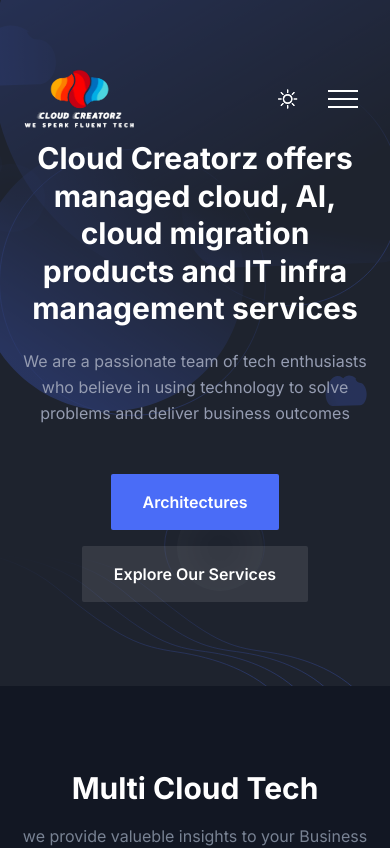
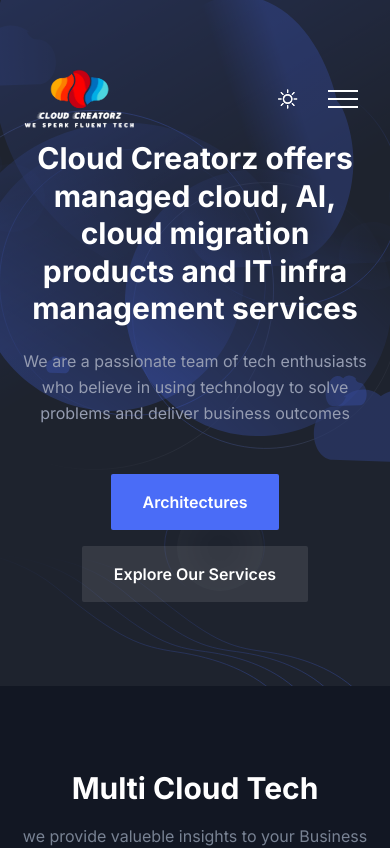
Before and after one commit to cloud-creatorz/next-cloud, a Next.js app: page / in a window 390 px wide. Shown: the top 848 px of the page. Built offline with nearby package versions, Linux system fonts and the light colour scheme.

Commit message:
update svg

```diff
--- a/src/components/Hero/index.tsx
+++ b/src/components/Hero/index.tsx
@@ -193,8 +193,171 @@
                 </linearGradient>
               </defs>
             </svg>
+        </div>
+<div className="absolute left-0 top-0 z-[-1] opacity-30 lg:opacity-100">
+  <svg
+    width={450}
+    height={556}
+    viewBox="0 0 450 556"
+    fill="none"
+    xmlns="http://www.w3.org/2000/svg"
+  >
+    <g clipPath="url(#clip0_0_1)">
+      <path
+        d="M14.4759 445.319C-64.1963 384.546 -78.707 271.504 -17.9347 192.832C42.8377 114.16 155.88 99.649 234.552 160.421C313.224 221.194 327.735 334.236 266.963 412.908C206.19 491.58 93.1481 506.091 14.4759 445.319Z"
+        fill="url(#paint0_linear_0_1)"
+      />
+      <path
+        opacity="0.8"
+        d="M386.016 259.636C416.88 326.207 387.935 405.194 321.364 436.058C254.793 466.922 175.806 437.977 144.942 371.406C114.078 304.835 143.023 225.848 209.594 194.984C276.165 164.12 355.152 193.065 386.016 259.636Z"
+        stroke="url(#paint1_linear_0_1)"
+      />
+      <path
+        opacity="0.8"
+        d="M4.25001 445.452C-81.6035 395.884 -111.019 286.104 -61.4515 200.25C-11.884 114.396 97.8965 84.9809 183.75 134.548C269.604 184.116 299.019 293.896 249.452 379.75C199.884 465.604 90.1035 495.019 4.25001 445.452Z"
+        stroke="url(#paint2_linear_0_1)"
+      />
+      <path
+        opacity="0.8"
+        d="M355.368 211.165C405.899 264.751 403.422 349.155 349.835 399.686C296.249 450.217 211.845 447.74 161.314 394.153C110.783 340.567 113.26 256.163 166.847 205.632C220.433 155.101 304.837 157.578 355.368 211.165Z"
+        fill="url(#paint3_linear_0_1)"
+      />
+      <path
+        opacity="0.7"
+        d="M363.187 434.074C363.984 409.514 379.353 390.079 397.511 390.668C411.288 391.116 422.762 402.93 427.251 419.259C429.005 420.239 432.49 428.478 432.236 436.316C431.757 451.048 422.533 462.713 411.641 462.36L332.728 459.798C321.837 459.444 313.388 447.205 313.866 432.473C314.344 417.742 323.569 406.076 334.461 406.43C339.426 406.591 343.996 402.677 346.078 396.59C338.637 400.199 350.854 389.154 364.631 389.601C382.789 390.191 396.865 410.581 396.067 435.142L363.187 434.074Z"
+        fill="url(#paint4_linear_0_1)"
+      />
+      <path
+        d="M373 290C354.222 290 339 274.778 339 256C339 237.222 354.222 222 373 222C391.778 222 407 237.222 407 256C407 274.778 391.778 290 373 290Z"
+        fill="url(#paint5_radial_0_1)"
+      />
+      <path
+        d="M407 214C397.059 214 389 205.941 389 196C389 186.059 397.059 178 407 178C416.941 178 425 186.059 425 196C425 205.941 416.941 214 407 214Z"
+        fill="url(#paint6_radial_0_1)"
+      />
+      <path
+        opacity="0.7"
+        d="M56.0194 366.645C56.2046 360.942 59.2854 356.414 62.9002 356.531C65.6428 356.62 67.9146 359.351 68.791 363.137C69.1391 363.362 69.8241 365.271 69.7651 367.091C69.654 370.512 67.8048 373.23 65.6366 373.159L49.9273 372.65C47.7591 372.579 46.0901 369.747 46.2011 366.326C46.3122 362.906 48.1614 360.188 50.3296 360.258C51.318 360.29 52.2322 359.377 52.6533 357.961C51.1679 358.807 53.6121 356.23 56.3547 356.319C59.9694 356.436 62.7501 361.155 62.565 366.857L56.0194 366.645Z"
+        fill="url(#paint7_linear_0_1)"
+      />
+      <path
+        opacity="0.7"
+        d="M128.13 157.513C131.093 66.232 181.528 -6.21721 240.77 -4.29406C285.717 -2.83494 322.984 40.899 337.392 101.513C343.101 105.132 354.351 135.694 353.405 164.826C351.628 219.578 321.356 263.064 285.821 261.911L28.3642 253.553C-7.17018 252.399 -34.558 207.042 -32.7806 152.29C-31.0032 97.5374 -0.731305 54.0517 34.8031 55.2053C51.0015 55.7311 65.9731 41.1185 72.8563 18.4666C48.5237 31.9893 88.5481 -9.23557 133.496 -7.77645C192.738 -5.8533 238.367 69.7144 235.404 160.996L128.13 157.513Z"
+        fill="url(#paint8_linear_0_1)"
+      />
+    </g>
+    <defs>
+      <linearGradient
+        id="paint0_linear_0_1"
+        x1={428.225}
+        y1={71.1749}
+        x2={121.21}
+        y2={361.667}
+        gradientUnits="userSpaceOnUse"
+      >
+        <stop stopColor="#4A6CF7" />
+        <stop offset="1" stopColor="#4A6CF7" stopOpacity="0" />
+      </linearGradient>
+      <linearGradient
+        id="paint1_linear_0_1"
+        x1={144.488}
+        y1={371.616}
+        x2={386.469}
+        y2={259.426}
+        gradientUnits="userSpaceOnUse"
+      >
+        <stop stopColor="#4A6CF7" />
+        <stop offset="1" stopColor="white" stopOpacity="0" />
+      </linearGradient>
+      <linearGradient
+        id="paint2_linear_0_1"
+        x1={184}
+        y1={134.115}
+        x2={4.00002}
+        y2={445.885}
+        gradientUnits="userSpaceOnUse"
+      >
+        <stop stopColor="#4A6CF7" />
+        <stop offset="1" stopColor="white" stopOpacity="0" />
+      </linearGradient>
+      <linearGradient
+        id="paint3_linear_0_1"
+        x1={9.24839}
+        y1={437.025}
+        x2={267.57}
+        y2={260.015}
+        gradientUnits="userSpaceOnUse"
+      >
+        <stop stopColor="#4A6CF7" />
+        <stop offset="1" stopColor="#4A6CF7" stopOpacity="0" />
+      </linearGradient>
+      <linearGradient
+        id="paint4_linear_0_1"
+        x1={374.495}
+        y1={389.921}
+        x2={372.185}
+        y2={461.079}
+        gradientUnits="userSpaceOnUse"
+      >
+        <stop stopColor="#4A6CF7" />
+        <stop offset="1" stopColor="#4A6CF7" stopOpacity="0" />
+      </linearGradient>
+      <radialGradient
+        id="paint5_radial_0_1"
+        cx={0}
+        cy={0}
+        r={1}
+        gradientUnits="userSpaceOnUse"
+        gradientTransform="translate(373 256) rotate(90) scale(34)"
+      >
+        <stop offset="0.145833" stopColor="#4A6CF7" stopOpacity="0" />
+        <stop offset="1" stopColor="#4A6CF7" stopOpacity="0.08" />
+      </radialGradient>
+      <radialGradient
+        id="paint6_radial_0_1"
+        cx={0}
+        cy={0}
+        r={1}
+        gradientUnits="userSpaceOnUse"
+        gradientTransform="translate(407 196) rotate(90) scale(18)"
+      >
+        <stop offset="0.145833" stopColor="#4A6CF7" stopOpacity="0" />
+        <stop offset="1" stopColor="#4A6CF7" stopOpacity="0.08" />
+      </radialGradient>
+      <linearGradient
+        id="paint7_linear_0_1"
+        x1={58.3183}
+        y1={356.382}
+        x2={57.782}
+        y2={372.904}
+        gradientUnits="userSpaceOnUse"
+      >
+        <stop stopColor="#4A6CF7" />
+        <stop offset="1" stopColor="#4A6CF7" stopOpacity="0" />
+      </linearGradient>
+      <linearGradient
+        id="paint8_linear_0_1"
+        x1={165.678}
+        y1={-6.73173}
+        x2={157.093}
+        y2={257.732}
+        gradientUnits="userSpaceOnUse"
+      >
+        <stop stopColor="#4A6CF7" />
+        <stop offset="1" stopColor="#4A6CF7" stopOpacity="0" />
+      </linearGradient>
+      <clipPath id="clip0_0_1">
+        <rect
+          width={450}
+          height={556}
+          fill="white"
+          transform="matrix(-1 0 0 1 450 0)"
+        />
+      </clipPath>
+    </defs>
+  </svg>
+</div>
 
-        </div>
         <div className="absolute bottom-0 left-0 z-[-1] opacity-30 lg:opacity-100">
           <svg
             width="364"
```
Lines whose indentation alone changed are shown as unchanged.
